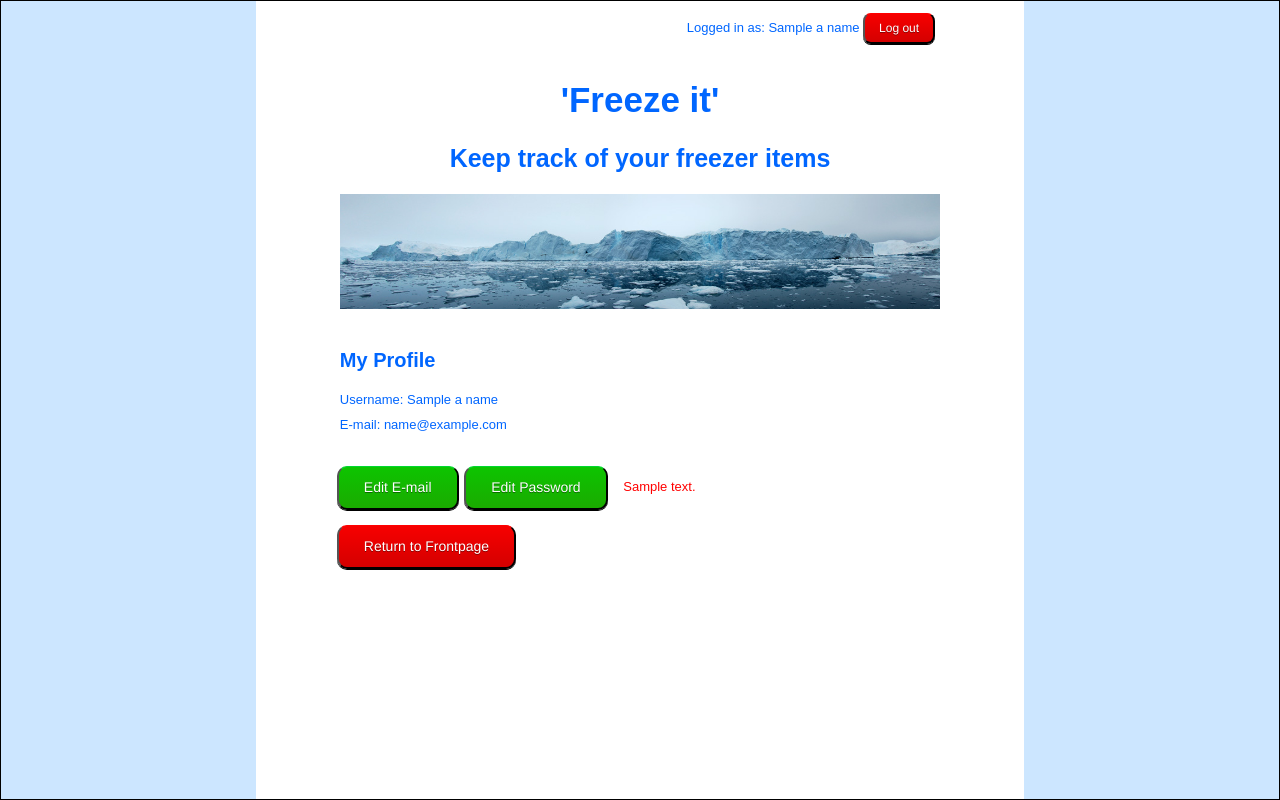
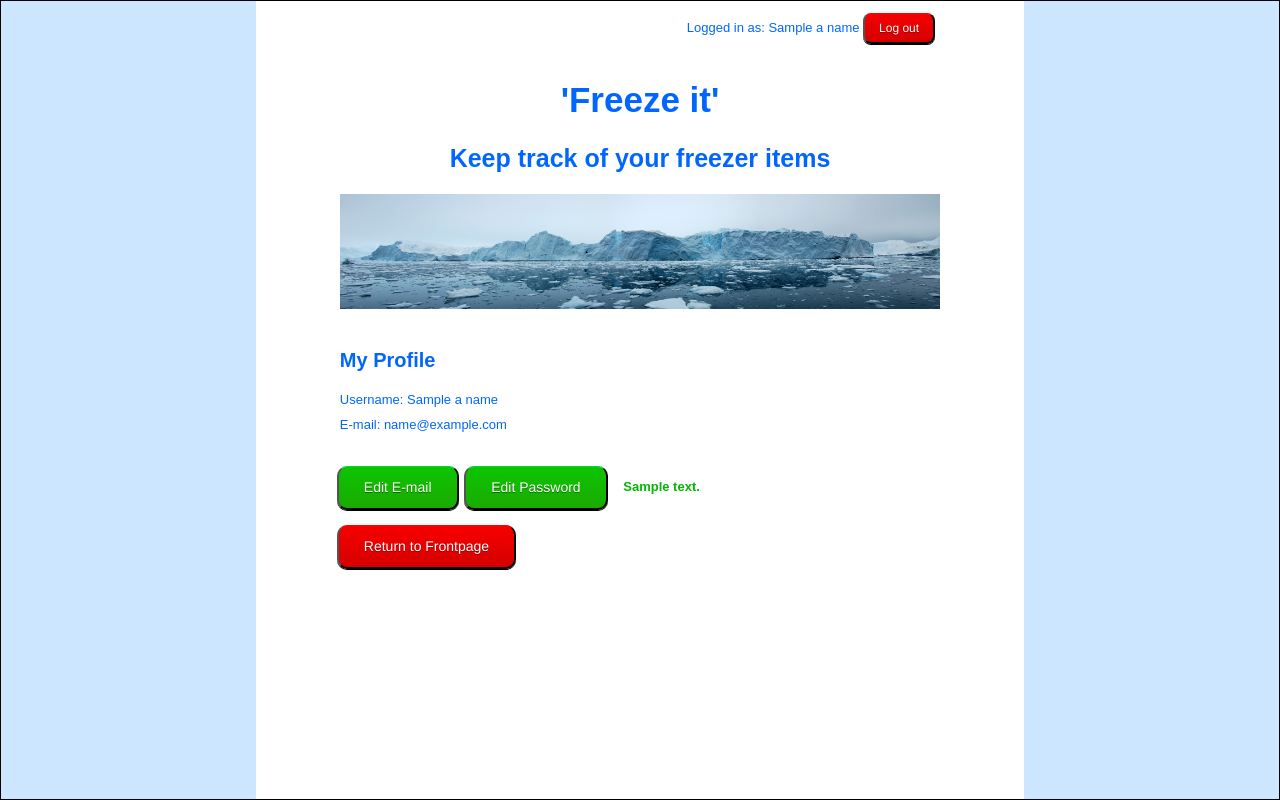
Before and after one commit to kirstine78/freeze-it, a Python web app: template templates/profile.html in a window 1280 px wide. Run offline with Jinja, Linux system fonts and the light colour scheme; the template is opened without the code that fills it: most values are stand-ins (such as "Sample title", 1, 10 or a date in 2020).

Commit message:
changed message green

```diff
--- a/templates/profile.html
+++ b/templates/profile.html
@@ -217,7 +217,7 @@
 									<br>
 									<input id="margin_butt" class="button" type="button" value="Edit E-mail" onclick="window.location.href='/editemail';">
 									<input id="margin_butt" class="button" type="button" value="Edit Password" onclick="window.location.href='/editpassword';">
-									<span style="color:red; margin-left: 12px;">{{changed_message}}</span>
+									<span style="color:#00B800; margin-left: 12px;"><b>{{changed_message}}</b></span>
 									<br>
 									<br>
 									<input id="margin_butt" class="button_red" type="button" value="Return to Frontpage" onclick="location.href='/frontpage';">
```
